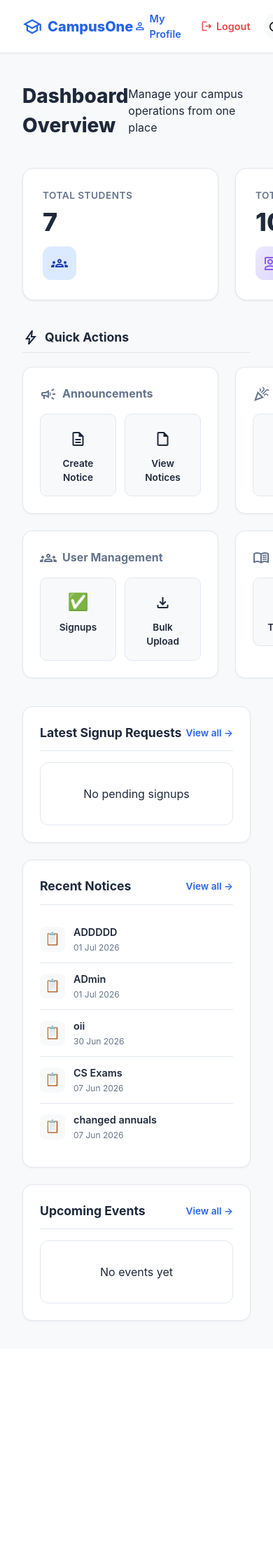
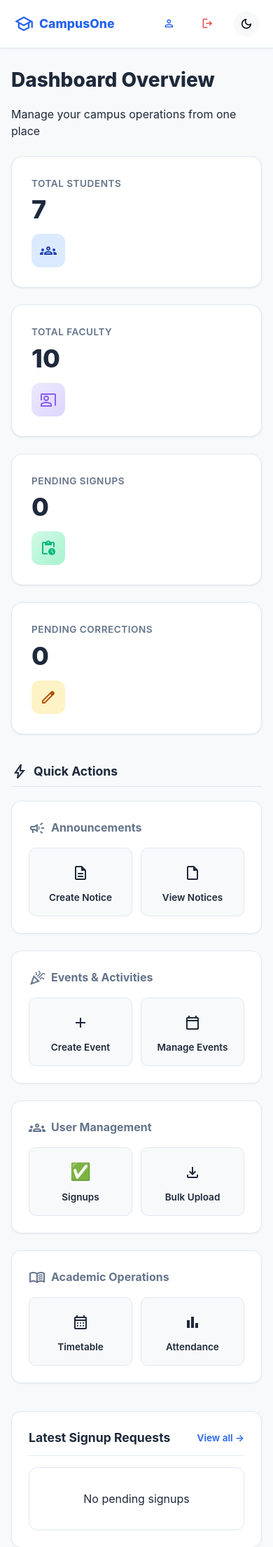
Before and after one commit to maizahshaikh1004/campusone-django, a Django app: page /admin/dashboard/ in a window 390 px wide; the page is wider, and only the part inside the window is pictured. Shown: the top 2210 px of that part at 70% size. Before the commit the page ends 1888 px from the top of that part, so only its background shows below. Run offline with Django 5.2, Linux system fonts and the light colour scheme; a user stored in the database is signed in; data comes from the database, SQL or seed files in the repository.

Commit message:
Implement full mobile responsiveness layout rules and responsive grid classes

```diff
--- a/static/css/dashboard.css
+++ b/static/css/dashboard.css
@@ -2682,3 +2682,102 @@ th {
     color: var(--success);
     margin-bottom: 1.5rem;
 }
+
+/* ==========================================================================
+   Mobile Responsiveness & Media Queries
+   ========================================================================== */
+
+/* Responsive Grid Classes */
+.stats-grid-admin {
+    display: grid;
+    grid-template-columns: repeat(4, 1fr);
+    gap: 1.5rem;
+    margin-bottom: 2.5rem;
+}
+
+.categories-container-responsive {
+    display: grid;
+    grid-template-columns: repeat(2, 1fr);
+    gap: 1.5rem;
+}
+
+.student-dashboard-grid {
+    display: grid;
+    grid-template-columns: 1fr 1fr;
+    gap: 2rem;
+}
+
+/* Tablet Media Query (Max Width: 992px) */
+@media (max-width: 992px) {
+    .stats-grid-admin {
+        grid-template-columns: repeat(2, 1fr);
+    }
+}
+
+/* Mobile Media Query (Max Width: 768px) */
+@media (max-width: 768px) {
+    .container {
+        padding: 1.5rem 1rem;
+    }
+
+    .nav-container {
+        padding: 1rem 1.25rem;
+    }
+
+    .logo span {
+        font-size: 1.1rem;
+    }
+
+    .categories-container-responsive {
+        grid-template-columns: 1fr;
+    }
+
+    .student-dashboard-grid {
+        grid-template-columns: 1fr;
+        gap: 1.5rem;
+    }
+}
+
+/* Small Mobile Media Query (Max Width: 600px) */
+@media (max-width: 600px) {
+    .back-link span:not(.material-symbols-outlined) {
+        display: none;
+    }
+
+    .back-link {
+        padding: 0.5rem;
+    }
+
+    .page-header {
+        flex-direction: column;
+        align-items: flex-start;
+        gap: 1rem;
+        margin-bottom: 1.5rem;
+    }
+
+    .stats-grid-admin {
+        grid-template-columns: 1fr;
+    }
+
+    .filters-form {
+        flex-direction: column;
+        align-items: stretch;
+        gap: 1rem;
+    }
+
+    .filter-group {
+        width: 100%;
+        min-width: 0;
+    }
+
+    .filters-form > div[style*="display: flex"] {
+        width: 100%;
+        justify-content: flex-end;
+    }
+
+    .filters-form > div[style*="display: flex"] button,
+    .filters-form > div[style*="display: flex"] a {
+        flex: 1;
+        text-align: center;
+    }
+}
--- a/templates/admin/admin_dashboard.html
+++ b/templates/admin/admin_dashboard.html
@@ -10,7 +10,7 @@
     </div>
 
     <!-- Statistics Cards -->
-    <div class="stats-grid" style="grid-template-columns: repeat(4, minmax(280px, 1fr));">
+    <div class="stats-grid-admin">
         <div class="stat-card" onclick="location.href='{% url 'admin_students_list' %}'">
             <div>
                 <div class="stat-label">Total Students</div>
@@ -48,7 +48,7 @@
     <div class="actions-section" style="margin-bottom: 2.5rem;">
         <h2 class="section-title"><span class="material-symbols-outlined">bolt</span> Quick Actions</h2>
 
-        <div class="categories-container" style="grid-template-columns: repeat(2, minmax(280px, 1fr));">
+        <div class="categories-container-responsive">
             <!-- Communication & Announcements -->
             <div class="action-category">
                 <div class="category-title">
--- a/templates/student/dashboard.html
+++ b/templates/student/dashboard.html
@@ -75,7 +75,7 @@
     </div>
 
     <!-- Recent Notices and Events row -->
-    <div style="display: grid; grid-template-columns: 1fr 1fr; gap: 2rem;">
+    <div class="student-dashboard-grid">
         <!-- Recent Notices -->
         <div class="activity-card">
             <div class="activity-header">
```
